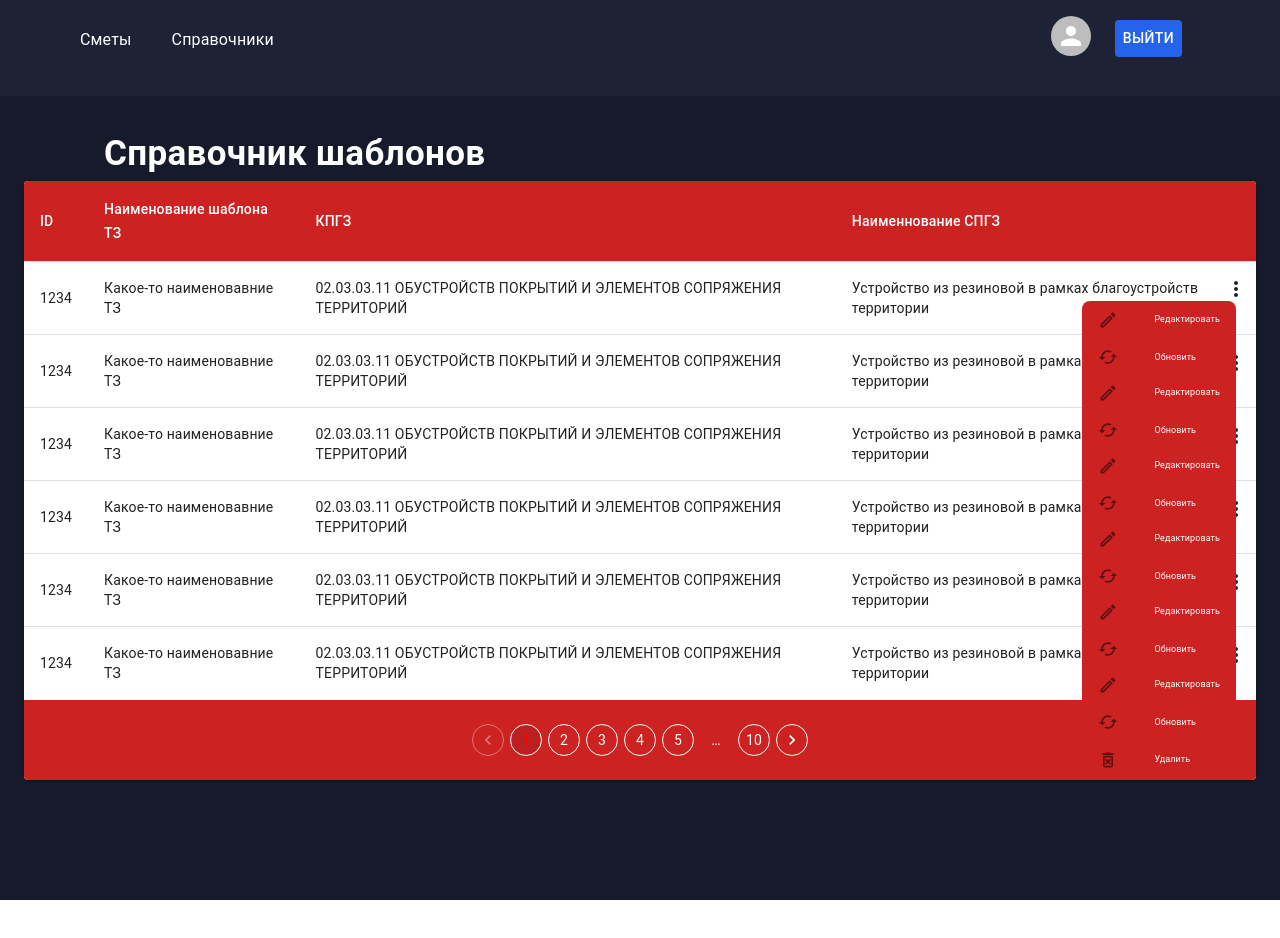
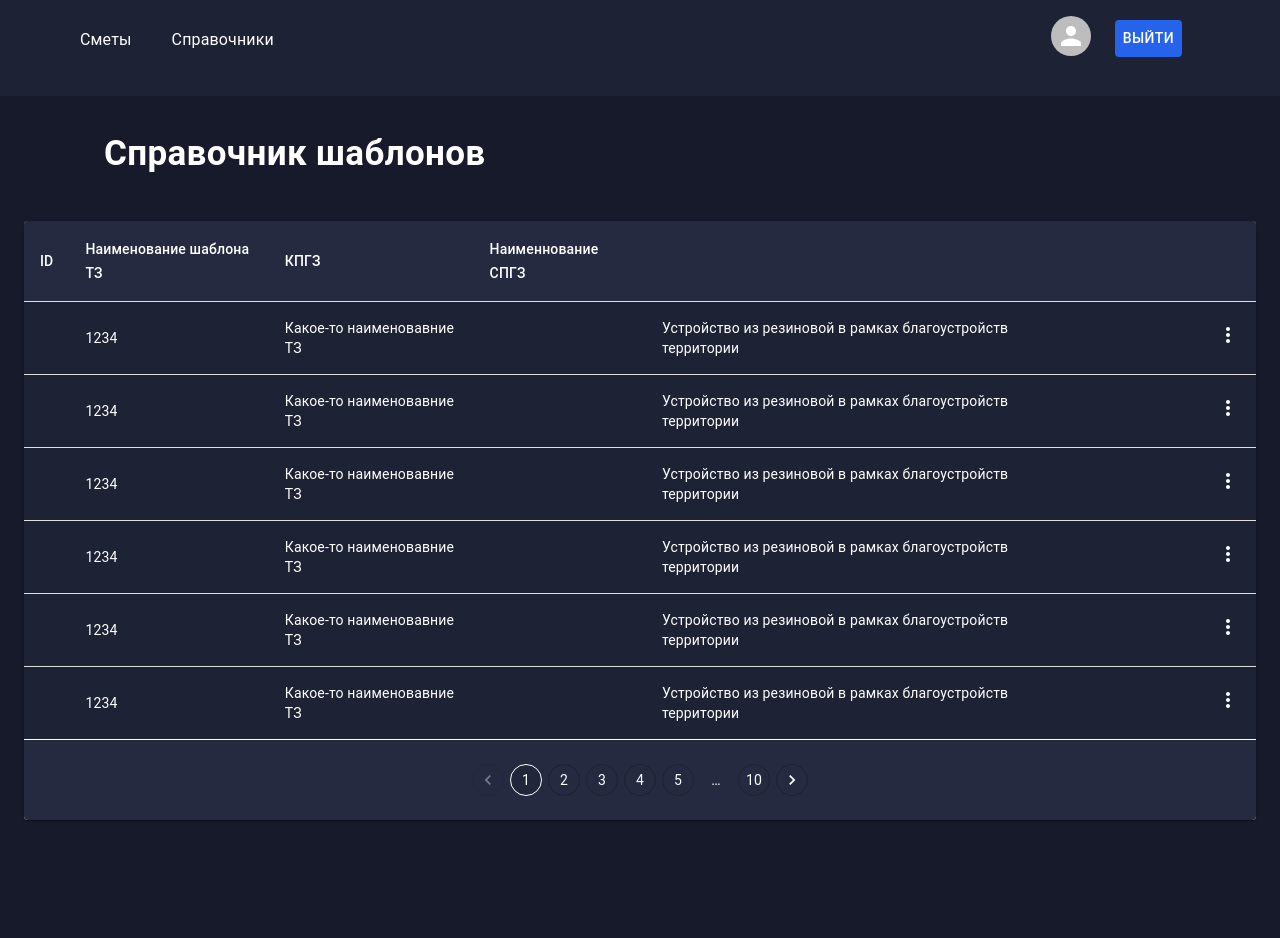
Before and after one commit to Erydo-corp/leaders2022, a Next.js app: page /handbook in a window 1280 px wide. Before the commit the page ends 900 px from the top, so only its background shows below. Built offline with nearby package versions, Linux system fonts and the light colour scheme.

Commit message:
fit table

```diff
--- a/components/buttons/DotsMenu.jsx
+++ b/components/buttons/DotsMenu.jsx
@@ -17,7 +17,9 @@ export const DotsMenu = ({active, setActive}) => {
         right: 20,
         borderRadius: 2,
         color: '#fff',
-        background: '#cc2222',
+        background: "#252A41",
+        boxShadow: "0px 20px 25px -5px rgba(0, 0, 0, 0.1)," +
+            " 0px 8px 10px -6px rgba(0, 0, 0, 0.1)",
         zIndex: 10,
       }}>
       <List onClick={event => event.stopPropagation()}
@@ -28,21 +30,24 @@ export const DotsMenu = ({active, setActive}) => {
         <ListItemIcon>
           <ModeOutlinedIcon fontSize='small' color='white'/>
         </ListItemIcon>
-        <ListItemText primary="Редактировать" sx={{'& .MuiListItemText-primary':{fontSize: '9px'}}}/>
+        <ListItemText primary="Редактировать" sx={{
+            '& .MuiListItemText-primary':{fontSize: '12px'}}}/>
       </ListItemButton>
 
       <ListItemButton>
         <ListItemIcon>
           <CachedIcon fontSize='small' color='white'/>
         </ListItemIcon>
-        <ListItemText primary="Обновить" sx={{'& .MuiListItemText-primary':{fontSize: '9px'}}}/>
+        <ListItemText primary="Обновить" sx={{
+            '& .MuiListItemText-primary':{fontSize: '12px'}}}/>
       </ListItemButton>
 
       <ListItemButton>
         <ListItemIcon>
           <DeleteForeverOutlinedIcon fontSize='small' color='white'/>
         </ListItemIcon>
-        <ListItemText primary="Удалить" sx={{'& .MuiListItemText-primary':{fontSize: '9px'}}}/>
+        <ListItemText primary="Удалить"
+                      sx={{'& .MuiListItemText-primary':{fontSize: '12px'}}}/>
       </ListItemButton>
     </List>
     </Box>
--- a/components/tables/BodyTable.jsx
+++ b/components/tables/BodyTable.jsx
@@ -5,29 +5,34 @@ import { DotsMenu } from '../buttons/DotsMenu';
 
 export const BodyTable = ({data}) => {
 
-  const [menuActive, setMenuActive] = useState()
+  const [menuActive, setMenuActive] = useState(false)
 
   return(
-    <TableBody>
+    <TableBody sx={{color: 'white'}}>
       {
-        data.map((row) => (
-          <TableRow key={row}
-          sx={{ position: 'relative', borderBottom: '1.1px solid #cc2222', '&:last-child td, &:last-child th': {borderBottom: '1.1px solid #fff'}}}>
-            {
-              Object.values(row).map((td) => (
-                <TableCell sx={{position: 'relative'}}>{td}</TableCell>
-                ))
-            }
-            <DotsMenu active={menuActive} setActive={setMenuActive}/>
-            {
-              row['spgz'] ? <MoreVertIcon onClick={() => setMenuActive(true)}
-              sx={{
-                mt: 2,
-                ml: -4,
-                cursor: 'pointer',
-              }} />
-              : null
-            }
+        data.map(item => (
+          <TableRow key={item.number}
+          sx={{ position: 'relative',
+            background: "#1E2235",
+            borderBottom: '1.1px solid white',
+            '&:last-child td, &:last-child th': {
+                borderBottom: '1.1px solid #fff'
+          }}}>
+            <TableCell sx={{color: "white"}}>{item.number !== "" ? item.number : null }</TableCell>
+            <TableCell sx={{color: "white"}}>{item.ID !== "" ? item.ID : null}</TableCell>
+            <TableCell sx={{color: "white"}}>{item.name !== "" ? item.name : null}</TableCell>
+            <TableCell sx={{color: "white"}}>{item.kpgz !== "" ? item.kpgz : null}</TableCell>
+            <TableCell sx={{color: "white"}}>{item.spgz !== "" ? item.spgz : null}</TableCell>
+            <TableCell sx={{color: "white"}}>{item.unit !== "" ? item.unit : null}</TableCell>
+            <TableCell sx={{color: "white"}}>{item.capacity !== "" ? item.capacity : null}</TableCell>
+            <TableCell sx={{color: "white"}}>{item.price !== "" ? item.price : null}</TableCell>
+            <TableCell sx={{color: "white"}}>{item.summa !== "" ? item.summa : null}</TableCell>
+            <TableCell sx={{color: "white"}}>{item.address !== "" ? item.address : null}</TableCell>
+            <TableCell sx={{color: "white"}}>{
+              menuActive ?
+                  <DotsMenu/> :
+                  <MoreVertIcon onClick={()=>setMenuActive(true)}/>
+            }</TableCell>
           </TableRow>
         ))
       }
--- a/components/tables/HeaderTable.jsx
+++ b/components/tables/HeaderTable.jsx
@@ -5,10 +5,15 @@ export const HeaderTable = ({columns}) => {
   return(
     <TableHead>
           <TableRow
-          sx={{ backgroundColor: '#cc2222', }}>
+          sx={{ backgroundColor: "#252A41"}}>
             {columns.map((col) => (
-              <TableCell key={col.id} sx={{ color: '#fff', }}>
-                {col.label}
+              <TableCell key={col.id}
+                         sx={{
+                             marginLeft: 10,
+                             color: '#fff',
+                             background: "#252A41"
+                         }}>
+                {col.label }
               </TableCell>
             ))}
           </TableRow>
--- a/components/tables/MyPagination.jsx
+++ b/components/tables/MyPagination.jsx
@@ -3,13 +3,24 @@ import { Pagination, Stack, Box } from '@mui/material';
 
 export const MyPagination = () => {
   return (
-    <Box sx={{background: '#cc2222', paddingY: 3, display: 'flex', alignItems: 'center', justifyContent: 'center', position: 'relative'}}>
+    <Box sx={{background: '#252A41',
+        paddingY: 3,
+        display: 'flex',
+        alignItems: 'center',
+        justifyContent: 'center',
+        position: 'relative'}}>
       <Stack spacing={2}>
         <Pagination count={10} variant="outlined"
         sx={{
-          '& .MuiPaginationItem-root': {color: '#fff', borderColor: '#fff'},
+          '& .MuiPaginationItem-root': {
+              color: '#fff',
+              borderColor: "none",
+              '&:hover': {
+                  borderColor: '#fff'
+              }
+          },
           '& .MuiPaginationItem-ellipsis': {color: '#fff'},
-          '& .Mui-selected': {color:'red', backgroundColor: '#fff'},
+          '& .Mui-selected': {color:'#fff', borderColor: '#fff'},
         }}/>
       </Stack>
     </Box>
--- a/pages/handbook.jsx
+++ b/pages/handbook.jsx
@@ -6,42 +6,49 @@ import { BodyTable } from "../components/tables/BodyTable";
 import { MyPagination } from "../components/tables/MyPagination";
 
 const columns = [
-    { id: 'ID', label: 'ID' },
-    { id: 'name', label: 'Наименование шаблона ТЗ' },
-    { id: 'gkpz', label: 'КПГЗ' },
-    { id: 'spgz', label: 'Наименнование СПГЗ' },
+    { id: 1, label: 'ID' },
+    { id: 2, label: 'Наименование шаблона ТЗ' },
+    { id: 3, label: 'КПГЗ' },
+    { id: 4, label: 'Наименнование СПГЗ' },
+    { id: 5, label: '' },
+    { id: 6, label: '' },
+    { id: 7, label: '' },
+    { id: 8, label: '' },
+    { id: 9, label: '' },
+    { id: 10, label: '' },
+    { id: 11, label: '' },
 ];
 
 const data = [
-    { 'ID': 1234,
-      'name': 'Какое-то наименовавние ТЗ',
-      'gkpz': '02.03.03.11 ОБУСТРОЙСТВ ПОКРЫТИЙ И ЭЛЕМЕНТОВ СОПРЯЖЕНИЯ ТЕРРИТОРИЙ',
-      'spgz': 'Устройство из резиновой в рамках благоустройств территории',
+    { ID: 1234,
+      name: 'Какое-то наименовавние ТЗ',
+      gkpz: '02.03.03.11 ОБУСТРОЙСТВ ПОКРЫТИЙ И ЭЛЕМЕНТОВ СОПРЯЖЕНИЯ ТЕРРИТОРИЙ',
+      spgz: 'Устройство из резиновой в рамках благоустройств территории',
     },
-    { 'ID': 1234,
-      'name': 'Какое-то наименовавние ТЗ',
-      'gkpz': '02.03.03.11 ОБУСТРОЙСТВ ПОКРЫТИЙ И ЭЛЕМЕНТОВ СОПРЯЖЕНИЯ ТЕРРИТОРИЙ',
-      'spgz': 'Устройство из резиновой в рамках благоустройств территории',
+    { ID: 1234,
+      name: 'Какое-то наименовавние ТЗ',
+      gkpz: '02.03.03.11 ОБУСТРОЙСТВ ПОКРЫТИЙ И ЭЛЕМЕНТОВ СОПРЯЖЕНИЯ ТЕРРИТОРИЙ',
+      spgz: 'Устройство из резиновой в рамках благоустройств территории',
     },
-    { 'ID': 1234,
-    'name': 'Какое-то наименовавние ТЗ',
-    'gkpz': '02.03.03.11 ОБУСТРОЙСТВ ПОКРЫТИЙ И ЭЛЕМЕНТОВ СОПРЯЖЕНИЯ ТЕРРИТОРИЙ',
-    'spgz': 'Устройство из резиновой в рамках благоустройств территории',
+    { ID: 1234,
+        name: 'Какое-то наименовавние ТЗ',
+        gkpz: '02.03.03.11 ОБУСТРОЙСТВ ПОКРЫТИЙ И ЭЛЕМЕНТОВ СОПРЯЖЕНИЯ ТЕРРИТОРИЙ',
+        spgz: 'Устройство из резиновой в рамках благоустройств территории',
     },
-    { 'ID': 1234,
-      'name': 'Какое-то наименовавние ТЗ',
-      'gkpz': '02.03.03.11 ОБУСТРОЙСТВ ПОКРЫТИЙ И ЭЛЕМЕНТОВ СОПРЯЖЕНИЯ ТЕРРИТОРИЙ',
-      'spgz': 'Устройство из резиновой в рамках благоустройств территории',
+    { ID: 1234,
+        name: 'Какое-то наименовавние ТЗ',
+        gkpz: '02.03.03.11 ОБУСТРОЙСТВ ПОКРЫТИЙ И ЭЛЕМЕНТОВ СОПРЯЖЕНИЯ ТЕРРИТОРИЙ',
+        spgz: 'Устройство из резиновой в рамках благоустройств территории',
     },
-    { 'ID': 1234,
-      'name': 'Какое-то наименовавние ТЗ',
-      'gkpz': '02.03.03.11 ОБУСТРОЙСТВ ПОКРЫТИЙ И ЭЛЕМЕНТОВ СОПРЯЖЕНИЯ ТЕРРИТОРИЙ',
-      'spgz': 'Устройство из резиновой в рамках благоустройств территории',
+    { ID: 1234,
+        name: 'Какое-то наименовавние ТЗ',
+        gkpz: '02.03.03.11 ОБУСТРОЙСТВ ПОКРЫТИЙ И ЭЛЕМЕНТОВ СОПРЯЖЕНИЯ ТЕРРИТОРИЙ',
+        spgz: 'Устройство из резиновой в рамках благоустройств территории',
     },
-    { 'ID': 1234,
-      'name': 'Какое-то наименовавние ТЗ',
-      'gkpz': '02.03.03.11 ОБУСТРОЙСТВ ПОКРЫТИЙ И ЭЛЕМЕНТОВ СОПРЯЖЕНИЯ ТЕРРИТОРИЙ',
-      'spgz': 'Устройство из резиновой в рамках благоустройств территории',
+    { ID: 1234,
+        name: 'Какое-то наименовавние ТЗ',
+        gkpz: '02.03.03.11 ОБУСТРОЙСТВ ПОКРЫТИЙ И ЭЛЕМЕНТОВ СОПРЯЖЕНИЯ ТЕРРИТОРИЙ',
+        spgz: 'Устройство из резиновой в рамках благоустройств территории',
     },
 ];
 
@@ -50,9 +57,8 @@ const Handbook = () => {
   return(
         <Grid container>
             <Grid
-                ml={10}
-                xs={9}
-                mt={4}>
+                xs={12}
+                mt={4} ml={10}>
                 <Typography sx={{
                     fontSize: 35,
                     fontWeight: 600
@@ -61,10 +67,10 @@ const Handbook = () => {
                 </Typography>
             </Grid>
 
-            <Grid xs={12}>
+            <Grid xs={12} mt={5}>
                 {/* Вывод таблицы */}
                 <TableContainer component={Paper}>
-                    <Table>
+                    <Table >
                         <HeaderTable columns={columns}/>
                         <BodyTable data={data}/>
                     </Table>
```
Also changed, not shown: pages/smeta.jsx (+48 -56 lines).
